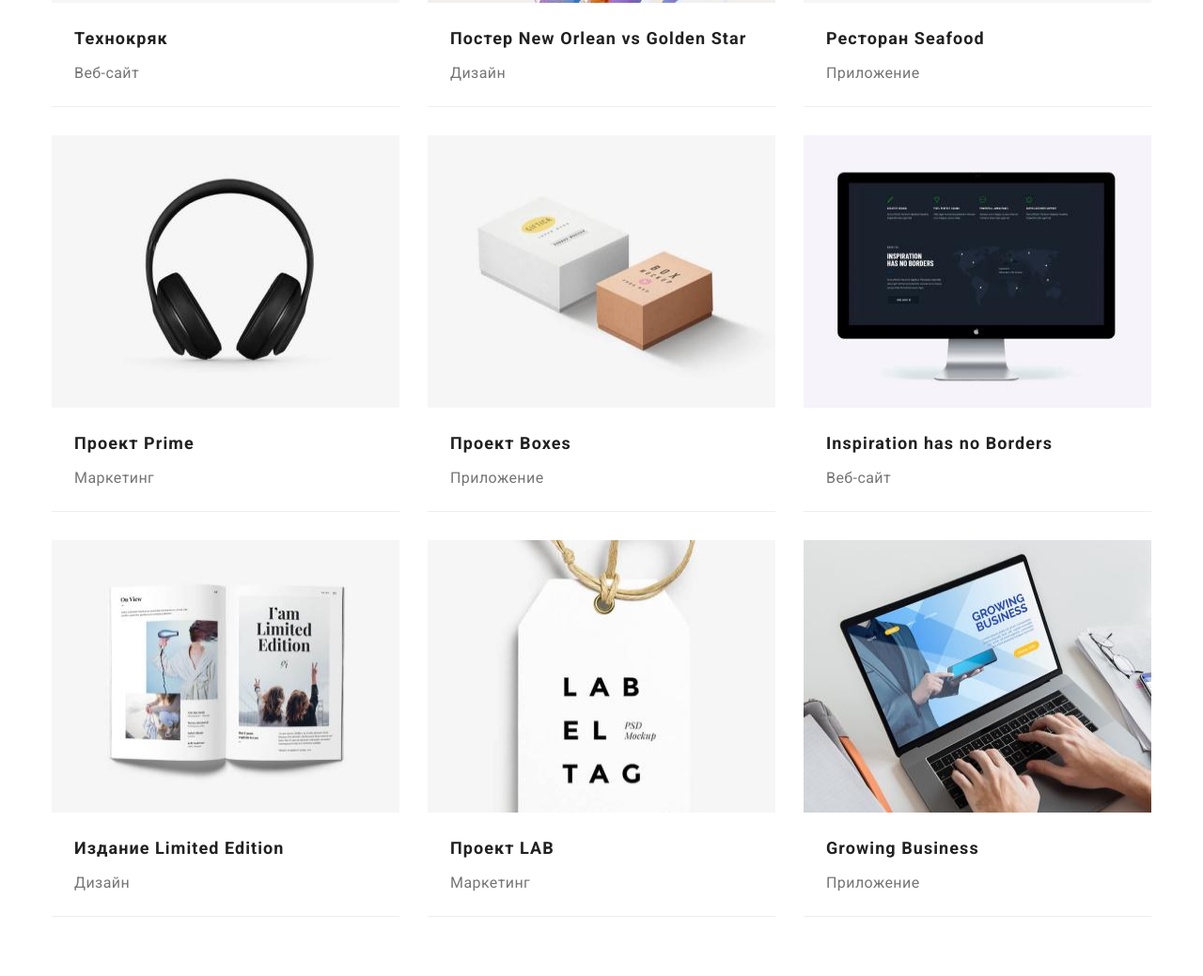
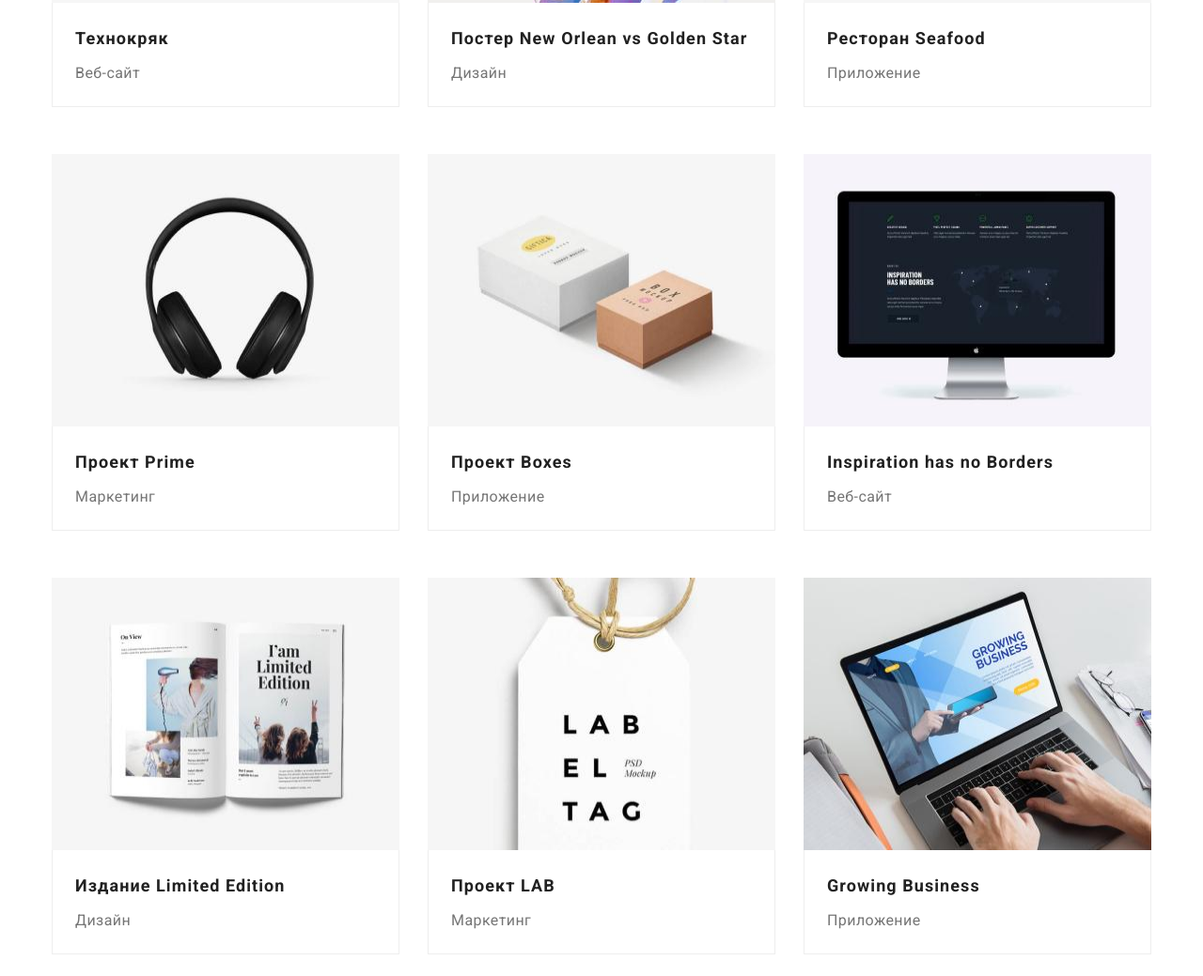
Before and after one commit to wasekw/goit-markup-hw-03, a plain HTML site: page portfolio.html in a window 1280 px wide. Shown: the part 550-1589 px from the top of the page at 94% size. Drawn offline with nearby package versions, Linux system fonts and the light colour scheme.

Commit message:
Correction portfolio.html  and styles.css

```diff
--- a/css/styles.css
+++ b/css/styles.css
@@ -356,17 +356,23 @@ img {
   margin-left: 30px;
   padding-bottom: 20px;
   flex-basis: calc((100% - 90px) / 3);
-  border-bottom: 1px solid #eeeeee;
 }
 
 .portfolio-link {
+  display: block;
   cursor: pointer;
 }
 
+.portfolio-container {
+  padding: 20px 24px;
+
+  border-bottom: 1px solid #eeeeee;
+  border-right: 1px solid #eeeeee;
+  border-left: 1px solid #eeeeee;
+}
+
 .portfolio-title {
-  margin-top: 20px;
   margin-bottom: 4px;
-  padding-left: 24px;
 
   font-weight: 700;
   font-size: 18px;
@@ -376,8 +382,6 @@ img {
 }
 
 .portfolio-text {
-  padding-left: 24px;
-
   font-size: 16px;
   line-height: 1.87;
   color: var(--primary-text-color);
--- a/portfolio.html
+++ b/portfolio.html
@@ -59,6 +59,7 @@
       <!-- SECTION PORTFOLIO -->
       <section class="portfolio">
         <div class="container">
+          <!-- Hidden heading -->
           <h1 class="visually-hidden">Портфолио</h1>
           <ul class="list portfolio-list-button">
             <li class="portfolio-list-item">
@@ -79,6 +80,7 @@
               <button type="button" class="portfolio-button">Маркетинг</button>
             </li>
           </ul>
+          <!-- Hidden heading -->
           <h2 class="visually-hidden">Наши работы</h2>
           <ul class="list portfolio-list">
             <li class="portfolio-list-line">
@@ -90,9 +92,11 @@
                   width="370"
                   height="290"
                 />
-                <h2 class="portfolio-title">Технокряк</h2>
-                <p class="portfolio-text">Веб-сайт</p></a
-              >
+                <div class="portfolio-container">
+                  <h3 class="portfolio-title">Технокряк</h3>
+                  <p class="portfolio-text">Веб-сайт</p>
+                </div>
+              </a>
             </li>
             <li class="portfolio-list-line">
               <a href="#" class="link portfolio-link"
@@ -103,11 +107,13 @@
                   width="370"
                   height="290"
                 />
-                <h2 class="portfolio-title">
-                  Постер New Orlean vs Golden Star
-                </h2>
-                <p class="portfolio-text">Дизайн</p></a
-              >
+                <div class="portfolio-container">
+                  <h3 class="portfolio-title">
+                    Постер New Orlean vs Golden Star
+                  </h3>
+                  <p class="portfolio-text">Дизайн</p>
+                </div>
+              </a>
             </li>
             <li class="portfolio-list-line">
               <a href="#" class="link portfolio-link"
@@ -118,9 +124,11 @@
                   width="370"
                   height="290"
                 />
-                <h2 class="portfolio-title">Ресторан Seafood</h2>
-                <p class="portfolio-text">Приложение</p></a
-              >
+                <div class="portfolio-container">
+                  <h3 class="portfolio-title">Ресторан Seafood</h3>
+                  <p class="portfolio-text">Приложение</p>
+                </div>
+              </a>
             </li>
             <li class="portfolio-list-line">
               <a href="#" class="link portfolio-link"
@@ -131,9 +139,11 @@
                   width="370"
                   height="290"
                 />
-                <h2 class="portfolio-title">Проект Prime</h2>
-                <p class="portfolio-text">Маркетинг</p></a
-              >
+                <div class="portfolio-container">
+                  <h3 class="portfolio-title">Проект Prime</h3>
+                  <p class="portfolio-text">Маркетинг</p>
+                </div>
+              </a>
             </li>
             <li class="portfolio-list-line">
               <a href="#" class="link portfolio-link"
@@ -144,9 +154,11 @@
                   width="370"
                   height="290"
                 />
-                <h2 class="portfolio-title">Проект Boxes</h2>
-                <p class="portfolio-text">Приложение</p></a
-              >
+                <div class="portfolio-container">
+                  <h3 class="portfolio-title">Проект Boxes</h3>
+                  <p class="portfolio-text">Приложение</p>
+                </div>
+              </a>
             </li>
             <li class="portfolio-list-line">
               <a href="#" class="link portfolio-link"
@@ -157,11 +169,13 @@
                   width="370"
                   height="290"
                 />
-                <h2 lang="en" class="portfolio-title">
-                  Inspiration has no Borders
-                </h2>
-                <p class="portfolio-text">Веб-сайт</p></a
-              >
+                <div class="portfolio-container">
+                  <h3 lang="en" class="portfolio-title">
+                    Inspiration has no Borders
+                  </h3>
+                  <p class="portfolio-text">Веб-сайт</p>
+                </div>
+              </a>
             </li>
             <li class="portfolio-list-line">
               <a href="#" class="link portfolio-link"
@@ -172,9 +186,11 @@
                   width="370"
                   height="290"
                 />
-                <h2 class="portfolio-title">Издание Limited Edition</h2>
-                <p class="portfolio-text">Дизайн</p></a
-              >
+                <div class="portfolio-container">
+                  <h3 class="portfolio-title">Издание Limited Edition</h3>
+                  <p class="portfolio-text">Дизайн</p>
+                </div>
+              </a>
             </li>
             <li class="portfolio-list-line">
               <a href="#" class="link portfolio-link"
@@ -185,9 +201,11 @@
                   width="370"
                   height="290"
                 />
-                <h2 class="portfolio-title">Проект LAB</h2>
-                <p class="portfolio-text">Маркетинг</p></a
-              >
+                <div class="portfolio-container">
+                  <h3 class="portfolio-title">Проект LAB</h3>
+                  <p class="portfolio-text">Маркетинг</p>
+                </div>
+              </a>
             </li>
             <li class="portfolio-list-line">
               <a href="#" class="link portfolio-link"
@@ -198,9 +216,11 @@
                   width="370"
                   height="290"
                 />
-                <h2 lang="en" class="portfolio-title">Growing Business</h2>
-                <p class="portfolio-text">Приложение</p></a
-              >
+                <div class="portfolio-container">
+                  <h3 lang="en" class="portfolio-title">Growing Business</h3>
+                  <p class="portfolio-text">Приложение</p>
+                </div>
+              </a>
             </li>
           </ul>
         </div>
```
